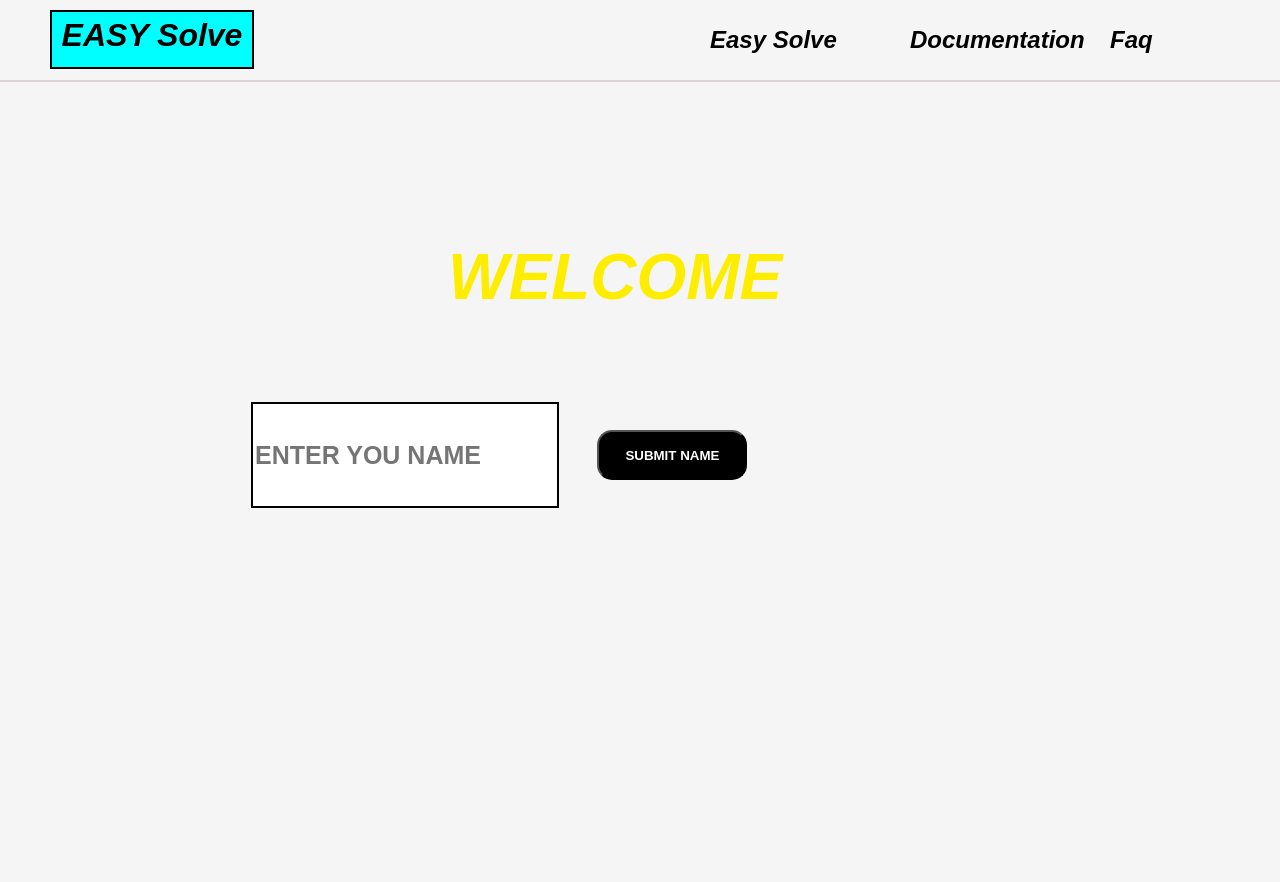
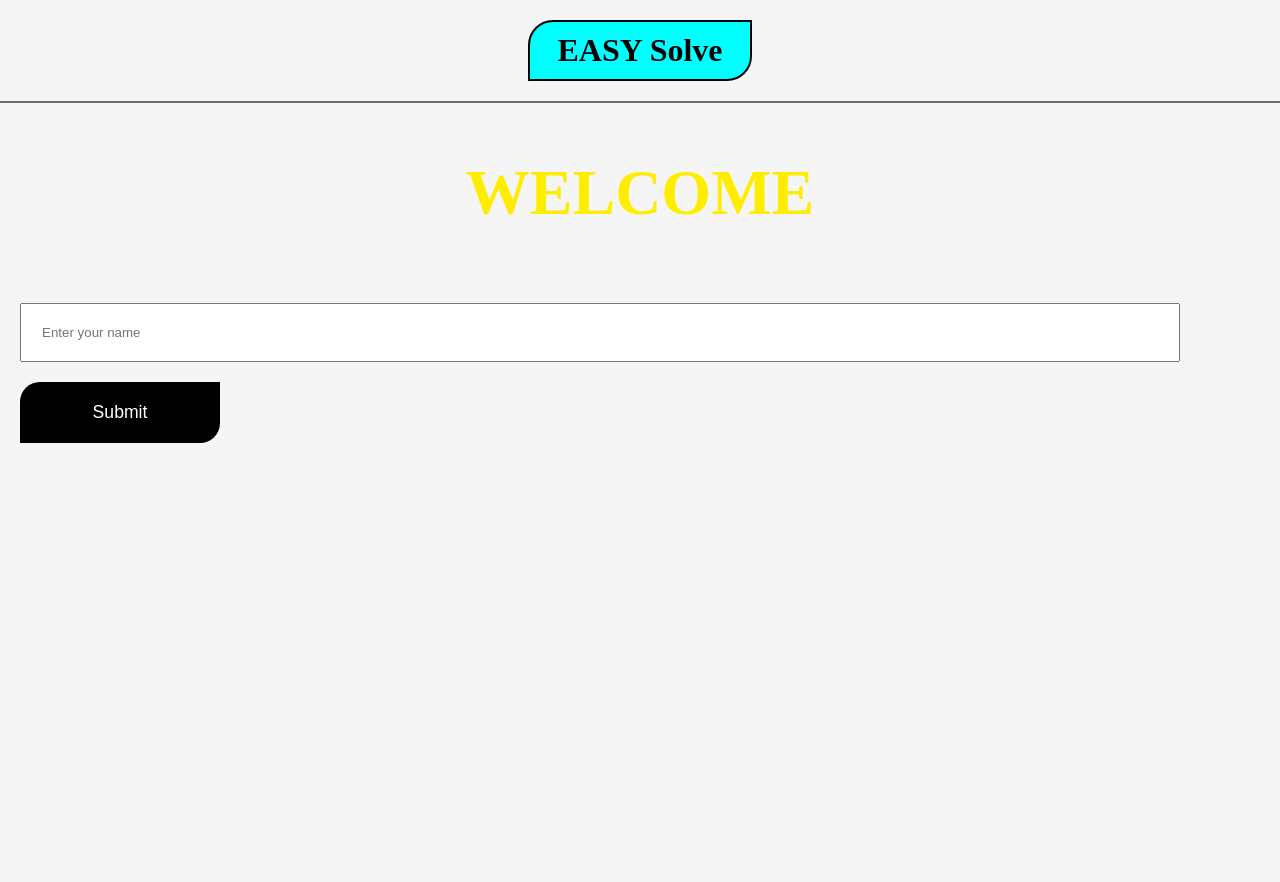
Before and after one commit to Joshualeexy/SimpleMaths, a PHP site: page / in a window 1280 px wide. After the commit the page ends 443 px from the top, so only its background shows below. Run offline with PHP 8.4, Linux system fonts and the light colour scheme.

Commit message:
Refactored UI and introduced php session variable

```diff
--- a/calculate.css
+++ b/calculate.css
@@ -30,28 +30,7 @@ body {
     border: solid 2px black;
 }
 
-.nav-bars ul {
-    display: grid;
-    margin-right: 20px;
-    padding-top: 10px;
-    grid-template-columns: 200px 200px 200px;
 
-}
-
-.nav-bars ul li {
-
-    list-style: none;
-    margin-left: 50px;
-}
-
-.nav-bars ul li a {
-
-    text-decoration: none;
-    font-size: 1.5rem;
-    font-weight: bolder;
-    font-style: oblique;
-    color: black;
-}
 
 .header2{
     font-size: 3rem;
@@ -62,7 +41,6 @@ body {
     text-transform: uppercase;
     border-bottom: 5px solid black;
     width: 100%;
-
 
 }
 .mathlist {
@@ -101,8 +79,7 @@ height: 100px;
 
 
 .mathlist li:hover {
-        border-radius: 0px;
     transition: ease-in-out 0.3s;
-    box-shadow: 0px 20px 20px
-    ;
+    box-shadow: 0px 10px 20px;
+    border: none;
 }
--- a/index.html
+++ b/index.html
@@ -1,94 +1,12 @@
 <!DOCTYPE html>
 <html lang="en">
-  <head>
-    <meta charset="UTF-8" />
-    <meta http-equiv="X-UA-Compatible" content="IE=edge" />
-    <meta name="viewport" content="width=device-width, initial-scale=1.0" />
-    <title>Home &nbsp; &nbsp;| &nbsp; Easy Solve</title>
-    <link rel="stylesheet" href="style.css" />
-  </head>
-  <main id="hidepanel1">
-  <body>
-    <header>
-      <nav class="nav-bars">
-        <div class="logo">EASY Solve</div>
+<head>
+    <meta charset="UTF-8">
+    <meta name="viewport" content="width=device-width, initial-scale=1.0">
+    <title>redirrrrr</title>
+    <meta http-equiv="refresh" content="0; url=index.php">
+</head>
+<body>
 
-        <ul>
-          <li><a href="index.html">Easy Solve</a></li>
-          <li><a href="index.html">Documentation</a></li>
-          <li><a href="index.html">Faq</a></li>
-        </ul>
-      </nav>
-    </header>
-    <section>
-      <h1 id="hh">WELCOME</h1>
-      <div class="inputs">
-        <input
-          type="text"
-          class="name-intro"
-          placeholder="ENTER YOU NAME"
-          id="username"
-        />
-        <!-- <a href="calculate.html" class="proceed" id="proceeds">PROCEED......</a> -->
-        <span class="proceed" id="emptyname"></span>
-        <button class="submitbtn" id="submitnn">SUBMIT NAME</button>
-      </div>
-    </section>
-    <script src="script.js"></script>
-
-  </body>
-</main>
-<main id="hidepanel2">
-
-
-    <head>
-    <meta charset="UTF-8" />
-    <meta http-equiv="X-UA-Compatible" content="IE=edge" />
-    <meta name="viewport" content="width=device-width, initial-scale=1.0" />
-    <title>Home &nbsp; &nbsp;| &nbsp; Easy Solve</title>
-
-    <link rel="stylesheet" href="calculate.css" />
-  </head>
-  <body>
-    <header>
-      <nav class="nav-bars">
-        <a href="index.html"> <div class="logo">EASY Solve</div> </a>
-        <ul>
-          <li><a href="index.html">Easy Solve</a></li>
-          <li><a href="index.html">Documentation</a></li>
-          <li><a href="index.html">Faq</a></li>
-        </ul>
-      </nav>
-    </header>
-
-    <section>
-      <div class="header2" id="header">
-        welcome <span id="namepage2"></span> what are you solving for today.
-      </div>
-
-      <ul class="mathlist">
-        <li>
-          <a href="temperature-converter.html" target="_blank">temperatue</a>
-        </li>
-        <li>
-          <a href="tax.html" target="_blank">Tax</a>
-        </li>
-        <li>
-          <a href="workdone.html" target="_blank">Work-done</a>
-        </li>
-        <li>
-          <a href="sqrt.html" target="_blank">Square root</a>
-        </li>
-        <li>
-          <a href="displacement.html" target="_blank">Displacement</a>
-        </li>
-        <li>
-          <a href="velocity.html" target="_blank">Average Velocity</a>
-        </li>
-      </ul>
-    </section>
-  </body>
+</body>
 </html>
-
-<script src="script.js"></script>
-</main>
--- /dev/null
+++ b/index.php
@@ -0,0 +1,50 @@
+
+<?php
+if (isset($_POST['submitbtn']) && $_SERVER['REQUEST_METHOD'] == 'POST') {
+session_start();
+if(empty($_POST['name'])){
+  echo "<script> alert('Name field cannot be empty')</script>";
+}else{
+$name = htmlspecialchars($_POST['name']);
+$_SESSION['name'] = $name;
+header("location:options.php");
+}}
+
+?><!DOCTYPE html>
+<html lang="en">
+  <head>
+    <meta charset="UTF-8" />
+    <meta http-equiv="X-UA-Compatible" content="IE=edge" />
+    <meta name="viewport" content="width=device-width, initial-scale=1.0" />
+    <title>Home &nbsp; &nbsp;| &nbsp; Easy Solve</title>
+    <link rel="stylesheet" href="style.css" />
+  </head>
+  <main id="">
+  <body>
+
+    <header>
+      <nav class="nav-bars">
+        <div class="logo">EASY Solve</div>
+      </nav>
+    </header>
+    <section>
+      <div class="">
+        <h1 id="hh">WELCOME</h1>
+      </div>
+      <form action="" method="POST">
+  <div class="">
+    <input type="text" name="name" id="name" placeholder="Enter your name" class="namefield">
+  </div>
+  <div class="">
+    <button name="submitbtn" class="submitbtn">Submit</button>
+  </div>
+
+</form>
+
+
+    </section>
+    <script src="script.js"></script>
+
+  </main>
+  </body>
+</html>
--- a/style.css
+++ b/style.css
@@ -2,45 +2,33 @@ body {
     margin: 0;
     padding: 0;
     box-sizing: border-box;
-    font-family: Arial, Helvetica, sans-serif;
     background-color: whitesmoke;
 }
 
 .nav-bars{
     display: flex;
-    justify-content: space-between;
-    width: 100%;
-    height: 80px;
-    border-bottom: 2px solid rgb(222, 210, 210);
-
+    justify-content: center;
+    padding: 20px;
+    width: calc(100% -40px);
+    border-bottom: 2px solid rgb(112, 106, 106);
 }
 
 
 .logo{
-    margin-top: 10px;
-    padding-top: 5px;
-    margin-left: 50px;
+    padding: 10px;
+    width: 200px;
+    background-color: aqua;
     text-align: center;
-    width: 200px;
-    height: 50px;
-    background-color: aqua;
-    color: black;
     font-weight: bolder;
-    font-style: italic;
     font-size: 2rem;
     border: solid 2px black;
+    border-radius: 25px 0px 25px;
 }
-.nav-bars ul{
-display: flex;
-margin-right: 20px;
-padding-top: 10px;
 
-}
 
 .nav-bars ul li{
 
     list-style: none;
-    margin-left: 50px;
 }
 .nav-bars ul li a{
 
@@ -50,26 +38,34 @@ padding-top: 10px;
     font-style: oblique;
     color: black;
 }
-/* navigation style ends here */
 
-
-/* main content style begins */
 h1{
-    text-align: center;
-    font-style: oblique;
     font-size: 4rem;
-    padding: 0;
-    margin: 0;
-    position: absolute;
-    top: 30%;
-    left: 35%;
     color: whitesmoke;
     animation: welcome 2s infinite;
     transition: all;
+    text-align: center;
 }
+form{
+    padding: 20px;
+}
+.namefield{
+    padding: 20px 20px;
+    width: 90%;
+    outline: none;
+    margin-bottom: 20px;
+}
+.submitbtn{
+    background-color: black;
+    color: white;
+    padding: 20px 20px;
+    border: none;
+    width: 200px;
+    font-size: 1.1rem;
+    border-radius: 20px 0px 20px 0px;
 
+}
 @keyframes welcome{
-
     0%{
         color: green;
     }
@@ -88,93 +84,4 @@ h1{
  100% {
      color: black;
  }
-
-
-
-
-
 }
-.proceed{
-    width: 200px;
-        height: 50px;
-        position: relative;
-        top: 75.5%;
-        left: -21%;
-        background-color: black;
-        color: white;
-        font-weight: bolder;
-        border-radius: 15px;
-        text-align: center;
-        padding-top: 20px;
-        text-decoration: none;
-        font-size: 1.5rem;
-        border: solid black 3px;
-        animation: welcome 10s infinite;
-            transition: all;
-            transition: display 0.5s ease-in;
-
-}
-
-#emptyname{
-
-width: 300px;
-background-color: whitesmoke;
-        top: 57%;
-        left: -25%;
-        border: none;
-        color: rgba(255, 0, 0, 0.767);
-        animation: none;
-        font-size: 20px;
-
-
-
-}
-.inputs{
-    width: 100%;
-    height: 100vh;
-    display: flex;
-    justify-content: center;
-    align-content: center;
-}
-.name-intro{
-    width: 300px;
-    height: 100px;
-    border:solid black 2px;
-    margin-right: 20px;position: relative;
-    top: 40%;
-    font-size: 25px;
-    font-weight: bolder;
-    color: black;
-}
-#proceeds {
-    display: none;
-}
-
-.submitbtn{
-    width: 150px;
-    height: 50px;
-    left: -22%;
-    position: relative;
-    top: 43.5%;
-    background-color: black;
-    color: white;
-        font-weight: bolder;
-        border-radius: 15px;
-}
-
-.SOLVE-QUE{
-font-size: 3rem;
-color: black;
-animation: none;
-text-align: center;
-margin-right: 300px;
-}
-#hidepanel1{
-    /* display: none; */
-}
-#hidepanel2 {
-    display: none;
-}
-#namepage2{
-    color: blue;
-}
```
Also changed, not shown: calculator.css (deleted, +0 -41 lines), options.php (added, +39 -0 lines).
